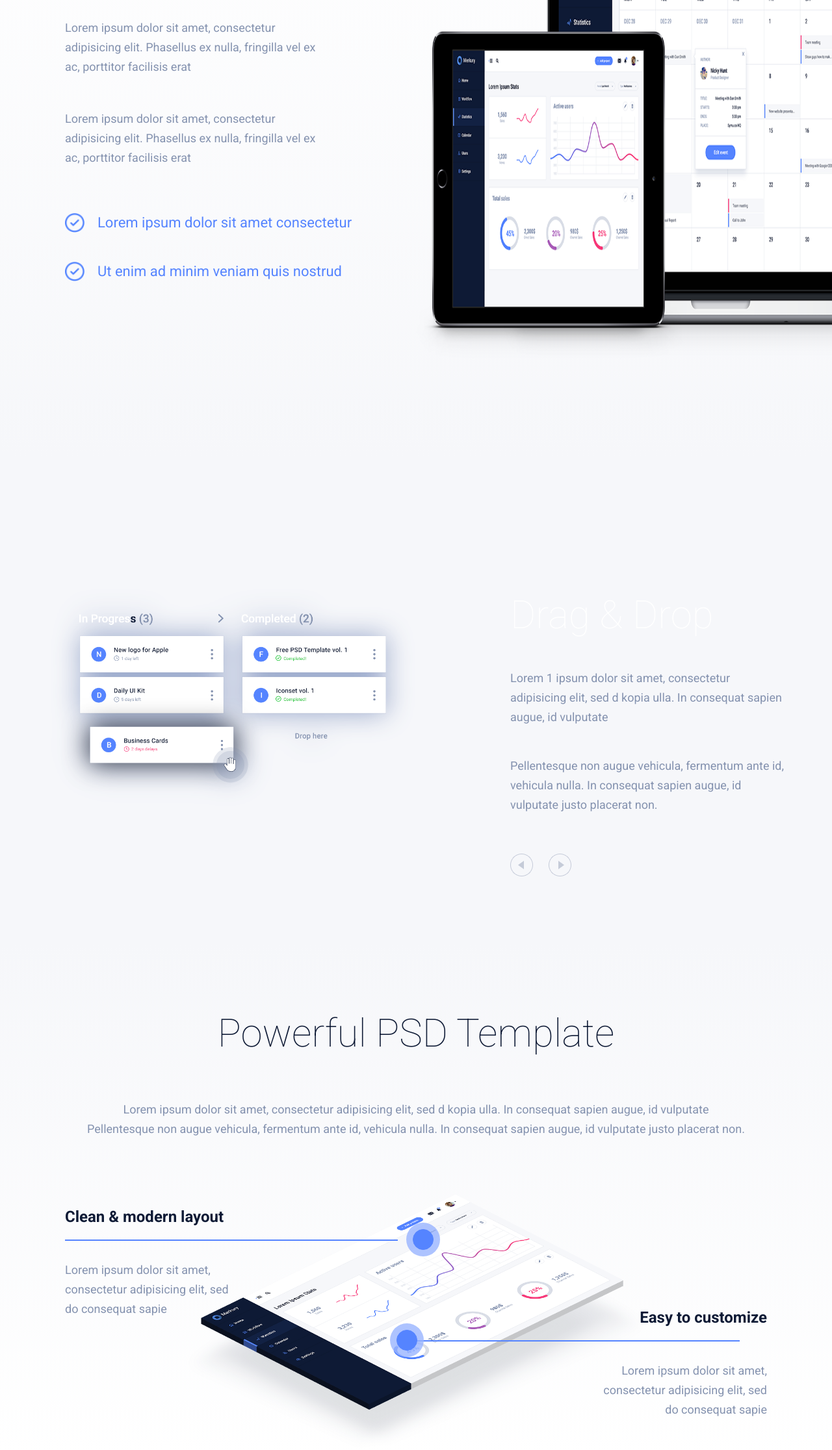
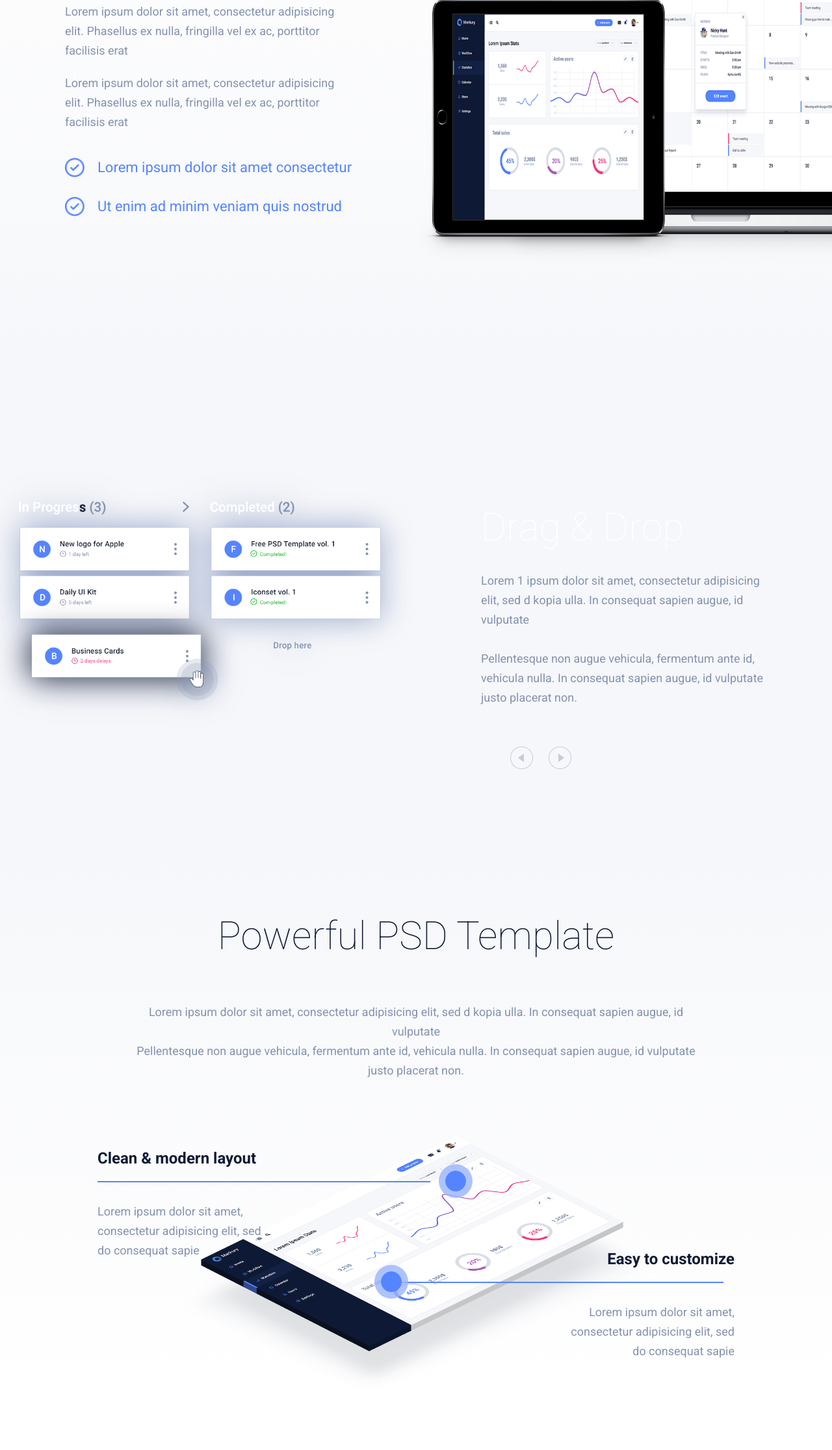
Before and after one commit to XioRi007/landing, a website built with webpack: page resources/index.html in a window 1280 px wide. Shown: the part 2229-4461 px from the top of the page at 65% size. Built offline with nearby package versions, Linux system fonts and the light colour scheme.

Commit message:
fixing scale

```diff
--- a/resources/css/app.css
+++ b/resources/css/app.css
@@ -346,13 +346,17 @@ a {
 }
 
 .drag-n-drop_workflow {
-    max-width: 100%;
-    margin-left: auto;
+    max-width: 105%;
+    margin-left: -5%;
     margin-right: auto;
 }
 
 .drag-n-drop_carousel {
     transition: transform 0.5s ease-in-out;
+}
+
+.drag-n-drop_workflow_container {
+    overflow: hidden;
 }
 
 .carousel_item {
@@ -588,6 +592,10 @@ a {
         padding-right: 0;
     }
 
+    .template_content {
+        padding: 0 50px;
+    }
+
     .template_note_line {
         width: 40vw;
     }
@@ -597,15 +605,19 @@ a {
     }
 
     .template_note_line_second:before {
-        right: 42vw;
+        right: 40vw;
     }
 
     .template_note_line_second {
-        margin-left: -23vw;
+        margin-left: -21vw;
     }
 
     .template_img {
         width: 700px;
+    }
+
+    .template_text {
+        padding: 0 100px;
     }
 
     .template_note_first {
@@ -614,6 +626,7 @@ a {
 
     .template_note_second {
         top: 175px;
+        right: 50px;
     }
 
     .feature_line {
@@ -626,6 +639,44 @@ a {
 
     .feature_line_second {
         left: 61%;
+    }
+
+    .browser_img {
+        height: 650px;
+        padding-top: 65px;
+    }
+
+    .browser_text {
+        margin-top: 20px;
+        padding-right: 100px;
+    }
+
+    .browser_checklist {
+        margin-top: 40px;
+    }
+
+    .browser_padding {
+        padding-top: 40px;
+    }
+
+    .checklist_item {
+        margin-bottom: 30px;
+    }
+
+    .drag-n-drop {
+        padding: 90px 0;
+    }
+
+    .carousel_content {
+        padding: 0 100px 0 100px;
+    }
+
+    .drag-n-drop_text {
+        margin-top: 30px;
+    }
+
+    .pricing_item {
+        margin: 100px 30px;
     }
 }
 
@@ -662,8 +713,18 @@ a {
         margin-top: 0;
     }
 
+    .drag-n-drop_workflow {
+        margin: 0 auto;
+        width: 100%;
+    }
+
     .template_img {
         width: 700px;
+    }
+
+    .template_note_line_first:after,
+    .template_note_line_second:before {
+        top: 15%;
     }
 
     .header {
@@ -675,7 +736,7 @@ a {
     }
 
     .template_note_first {
-        top: 20px;
+        top: 10px;
     }
 
     .template_note_line {
@@ -688,7 +749,7 @@ a {
     }
 
     .template_note_second {
-        top: 160px;
+        top: 190px;
     }
 
     .template_note_line_second:before {
--- a/resources/index.html
+++ b/resources/index.html
@@ -98,7 +98,7 @@
 </section>
 
 <section class="drag-n-drop text-white bg-graph d-flex">
-    <div class="col-50">
+    <div class="col-50 drag-n-drop_workflow_container">
         <img class="drag-n-drop_workflow" src="./img/workflow.png" alt="workflow">
     </div>
     <div class="col-50 drag-n-drop_content">
@@ -144,9 +144,9 @@
 
 <section class="container template text-center">
     <h2 class="title text-dark template_title">Powerful PSD Template</h2>
-    <p class="text-grey">Lorem ipsum dolor sit amet, consectetur adipisicing elit, sed d kopia ulla. In consequat sapien
+    <p class="text-grey template_text">Lorem ipsum dolor sit amet, consectetur adipisicing elit, sed d kopia ulla. In consequat sapien
         augue, id vulputate </p>
-    <p class="text-grey">Pellentesque non augue vehicula, fermentum ante id, vehicula nulla. In consequat sapien augue,
+    <p class="text-grey template_text">Pellentesque non augue vehicula, fermentum ante id, vehicula nulla. In consequat sapien augue,
         id vulputate justo placerat non.</p>
     <div class="template_content">
         <img class="template_img" src="./img/mockup.png" alt="mockup">
```
